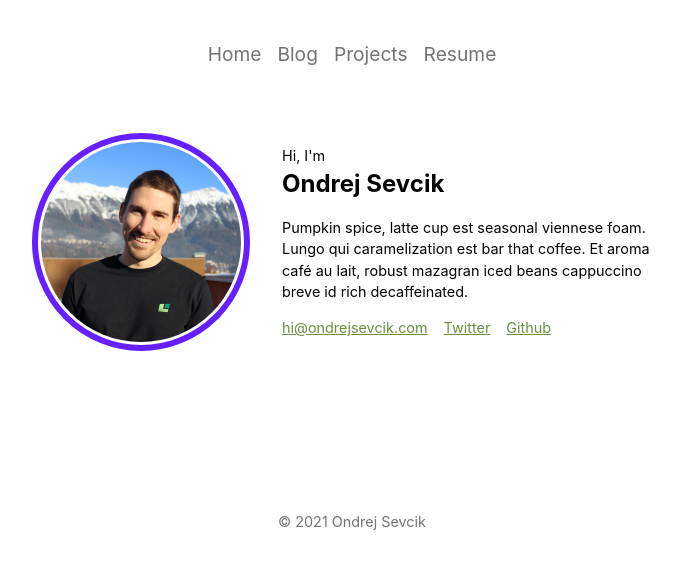
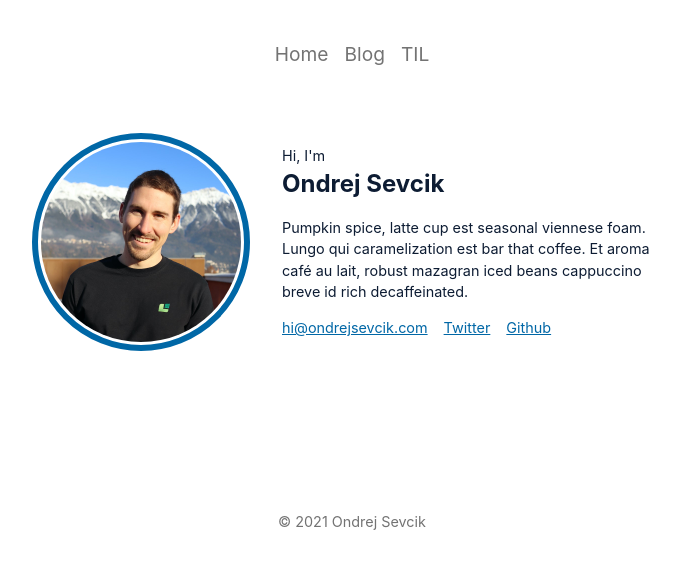
Before and after one commit to ondrejsevcik/ondrejsevcik.com, a Gatsby site: page / in a window 1280 px wide. Shown: the whole page, without its empty margins (288-968 px from the left). Built offline with nearby package versions, Linux system fonts and the light colour scheme; Gatsby itself is replaced by a stand-in of ours.

Commit message:
Add some new colors

```diff
--- a/src/components/menu.js
+++ b/src/components/menu.js
@@ -6,8 +6,9 @@ export default function Menu() {
     <nav className="menu">
       <Link to="/">Home</Link>
       <Link to="/blog">Blog</Link>
-      <Link to="/">Projects</Link>
-      <Link to="/">Resume</Link>
+      <Link to="/til">TIL</Link>
+      {/* <Link to="/">Projects</Link> */}
+      {/* <Link to="/">Resume</Link> */}
     </nav>
   )
 }
--- a/src/styles/global.css
+++ b/src/styles/global.css
@@ -1,5 +1,16 @@
 :root {
-  --color-black: #040303;
+  /* https://colordesigner.io/#0D1C33-17373C-2B6832-4F9300-A1D700 */
+
+  /* TODO come up with better names */
+  --color-black: #0D1C33;
+  --color-deep-green: #17373C;
+  --color-green: #2B6832;
+  --color-green-2: #4F9300;
+  --color-green-3: #A1D700;
+  --color-blue: #0067A6;
+
+
+  /* --color-black: #040303; */
   --color-grey: #737373;
   --color-light-grey: rgba(27, 31, 35, 0.05);
   --color-asparagus: #7fb069;
@@ -14,6 +25,12 @@
   --font-family-code: SFMono-Regular, Consolas, Liberation Mono, Menlo,
     monospace;
   --font-family: -apple-system, BlinkMacSystemFont, Segoe UI, Helvetica, Arial;
+
+  --color-quack: #ffad08;
+  --color-duckling: #edd75a;
+  --color-afloat: #73b06f;
+  --color-maritime: #0c8f8f;
+  --color-fathom: #405059;
 }
 
 body {
@@ -43,7 +60,7 @@ h3 {
 }
 
 a {
-  color: var(--color-palm);
+  color: var(--color-blue);
 }
 
 .menu {
@@ -86,7 +103,7 @@ a {
 .profile-pic {
   max-width: 200px;
   border-radius: 100%;
-  border: 6px solid #6620ff;
+  border: 6px solid var(--color-blue);
   padding: 3px;
   margin: 0;
 }
```
